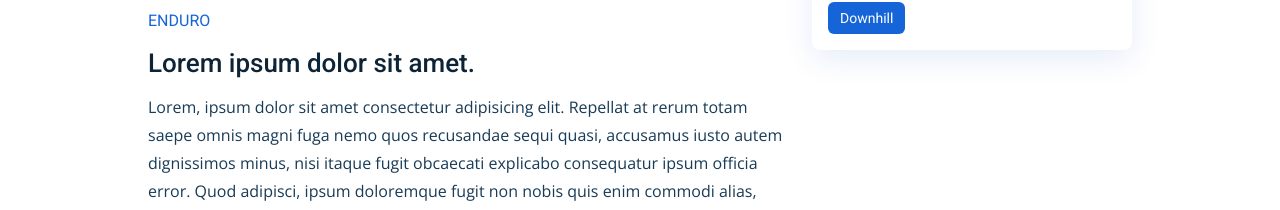
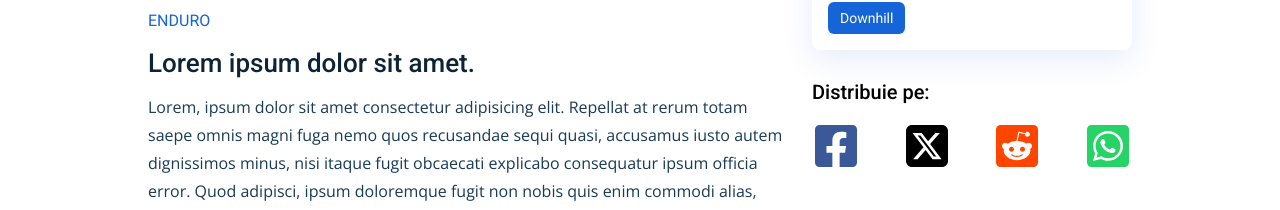
Before and after one commit to gabistanciu24/BikeTrails-MERN-tailwind, a React (Create React App) app: page /trail/1 in a window 1280 px wide. Shown: the part 658-868 px from the top of the page. Built offline with nearby package versions, Linux system fonts and the light colour scheme.

Commit message:
Social media share buttons + fix cancel button overflow for when replying to a comment.

```diff
--- /dev/null
+++ b/src/components/SocialShareButtons.jsx
@@ -0,0 +1,44 @@
+import React from "react";
+import {
+  FaFacebookSquare,
+  FaRedditSquare,
+  FaWhatsappSquare,
+} from "react-icons/fa";
+import { FaSquareXTwitter } from "react-icons/fa6";
+
+const SocialShareButtons = ({ url, title }) => {
+  return (
+    <div className="w-full flex justify-between">
+      <a
+        target="_blank"
+        rel="noreferrer"
+        href={`https://www.facebook.com/dialog/share?app_id=899947381612021&display=popup&href=${url}`}
+      >
+        <FaFacebookSquare className="text-[#3B5998] w-12 h-auto" />
+      </a>
+      <a
+        target="_blank"
+        rel="noreferrer"
+        href={`https://twitter.com/intent/tweet?url=${url}`}
+      >
+        <FaSquareXTwitter className="text-black w-12 h-auto" />
+      </a>
+      <a
+        target="_blank"
+        rel="noreferrer"
+        href={`https://www.reddit.com/submit?url=${url}&title=${title}`}
+      >
+        <FaRedditSquare className="text-[#ff4500] w-12 h-auto" />
+      </a>
+      <a
+        target="_blank"
+        rel="noreferrer"
+        href={`https://api.whatsapp.com/send/?text=${url}`}
+      >
+        <FaWhatsappSquare className="text-[#25D366] w-12 h-auto" />
+      </a>
+    </div>
+  );
+};
+
+export default SocialShareButtons;
--- a/src/components/comments/Comment.jsx
+++ b/src/components/comments/Comment.jsx
@@ -35,7 +35,7 @@
         className="w-9 h-9 object-cover rounded-full"
       />
       <div className="flex-1 flex flex-col">
-        <h5 className="font-bold text-dark-hard text-xs">
+        <h5 className="font-bold text-dark-hard text-xs lg:text-sm">
           {comment.user.name}
         </h5>
         <span className="text-xs text-dark-light">
--- a/src/components/comments/CommentForm.jsx
+++ b/src/components/comments/CommentForm.jsx
@@ -23,7 +23,7 @@
           value={value}
           onChange={(e) => setValue(e.target.value)}
         />
-        <div className="flex items-center gap-x-2 pt-2">
+        <div className="flex flex-col-reverse gap-y-2 items-center gap-x-2 pt-2 min-[26.25rem]:flex-row">
           {formCancelHandler && (
             <button
               onClick={formCancelHandler}
--- a/src/pages/articleDetail/ArticleDetailPage.jsx
+++ b/src/pages/articleDetail/ArticleDetailPage.jsx
@@ -5,6 +5,7 @@
 import { Link } from "react-router-dom";
 import SuggestedPosts from "./container/SuggestedPosts";
 import CommentsContainer from "../../components/comments/CommentsContainer";
+import SocialShareButtons from "../../components/SocialShareButtons";
 
 const breadCrumbsData = [
   { name: "Acasa", link: "/" },
@@ -74,12 +75,25 @@
           </div>
           <CommentsContainer className="mt-10" logginedUserId="a" />
         </article>
+        <div>
           <SuggestedPosts
             header="Ultimele trasee"
             posts={postsData}
             tags={tagsData}
             className="mt-8 lg:mt-0 lg:max-w-xs"
           />
+          <div className="mt-7">
+            <h2 className="font-roboto font-medium text-dark-hark mb-4 md:text-xl">
+              Distribuie pe:
+            </h2>
+            <SocialShareButtons
+              url={encodeURI(
+                `https://www.linkedin.com/in/gabriel-stanciu-b66482268/`
+              )}
+              title={encodeURIComponent("Stanciu Gabriel LinkedIn")}
+            />
+          </div>
+        </div>
       </section>
     </MainLayout>
   );
```
Lines whose indentation alone changed are shown as unchanged.
